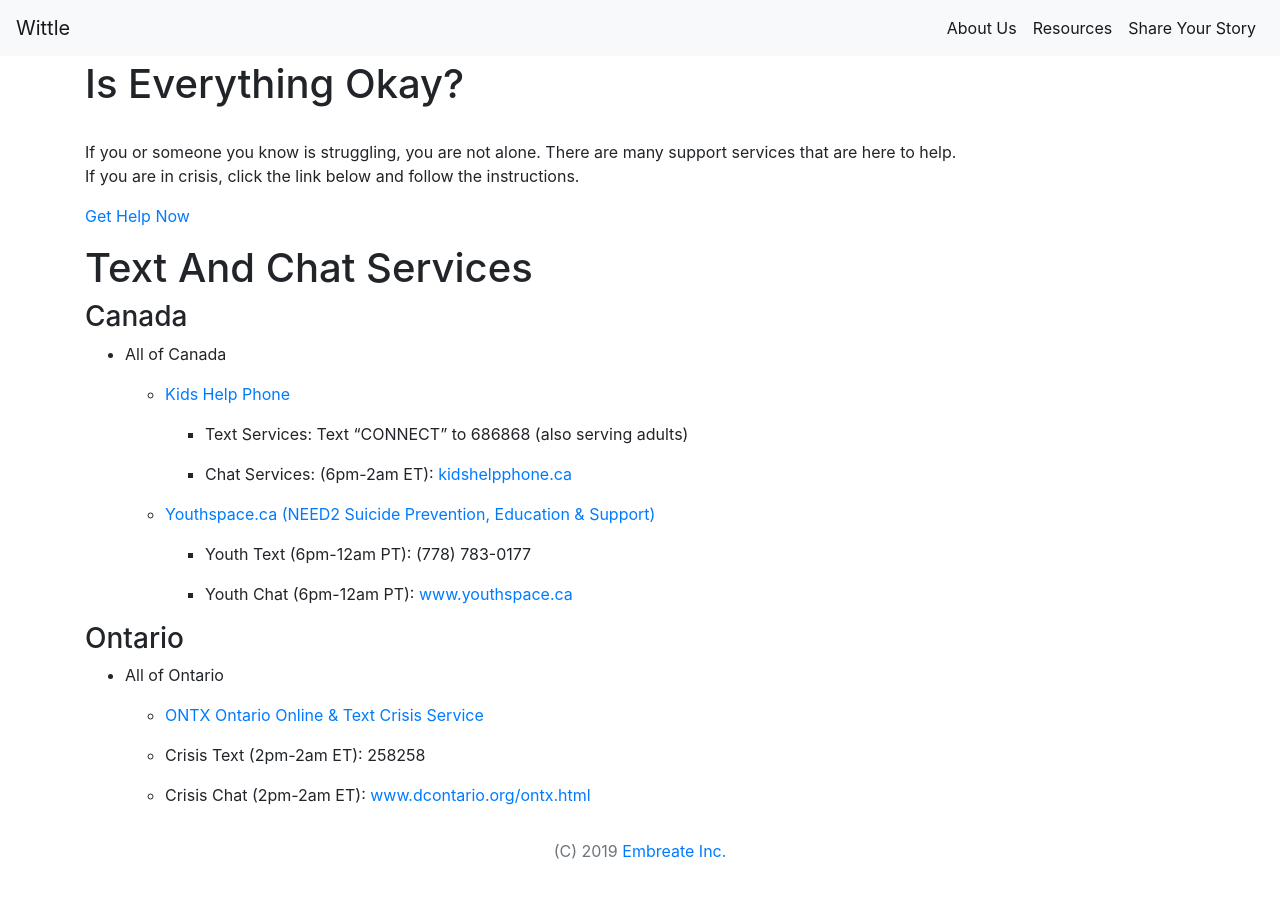
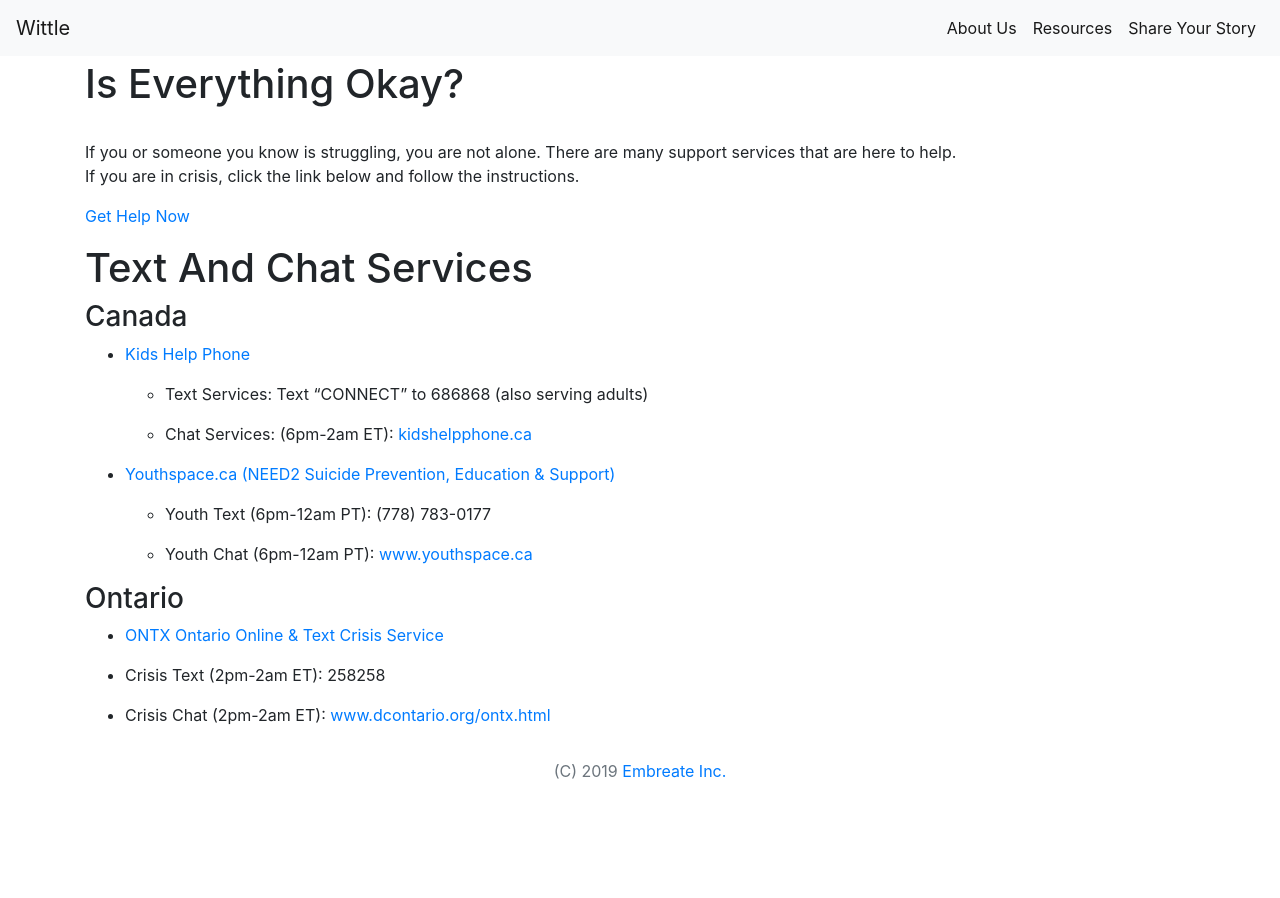
Before and after one commit to embreate/wittle-website, a Jekyll site: the page built from resources.markdown, in a window 1280 px wide. Built offline with Jekyll 4.4.1, drawn with Linux system fonts in a browser that asks for light colours; nearby versions of some CDN libraries.

Commit message:
Updated Resources

```diff
--- a/resources.markdown
+++ b/resources.markdown
@@ -16,15 +16,13 @@
 
 ### Canada
 
-* All of Canada
-
-  * [Kids Help Phone](https://kidshelpphone.ca/)
+* [Kids Help Phone](https://kidshelpphone.ca/)
 
     * Text Services: Text "CONNECT" to 686868 (also serving adults)
 
     * Chat Services: (6pm-2am ET): [kidshelpphone.ca](https://kidshelpphone.ca/)
 
-  * [Youthspace.ca (NEED2 Suicide Prevention, Education & Support)](http://www.need2.ca/)
+* [Youthspace.ca (NEED2 Suicide Prevention, Education & Support)](http://www.need2.ca/)
 
     * Youth Text (6pm-12am PT): (778) 783-0177
 
@@ -32,8 +30,6 @@
 
 ### Ontario
 
-* All of Ontario
-
   * [ONTX Ontario Online & Text Crisis Service](http://www.dcontario.org/)
 
   * Crisis Text (2pm-2am ET): 258258
```
